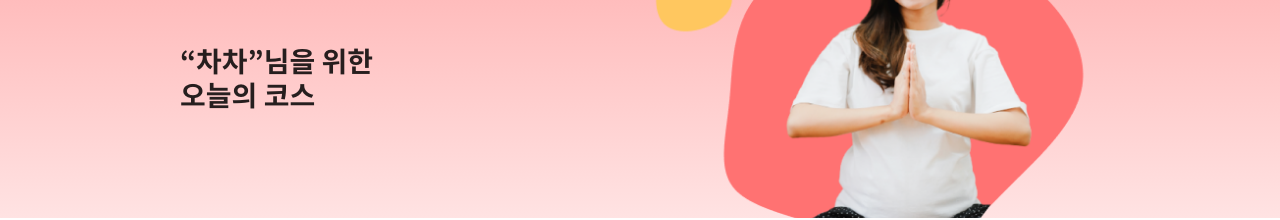
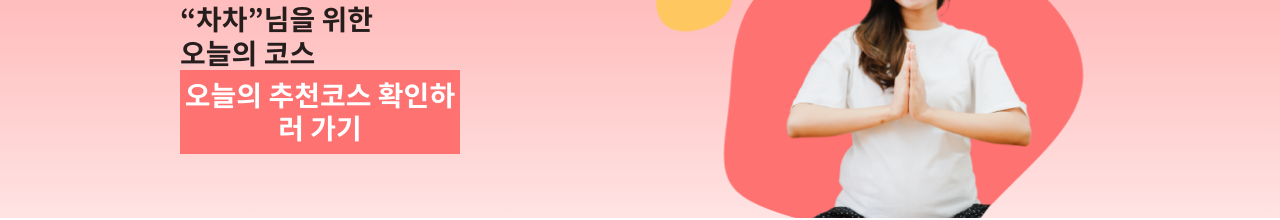
Before and after one commit to JShwa0429/wellai, a React (Create React App) app: page /course in a window 1280 px wide. Shown: the part 182-402 px from the top of the page. Built offline with nearby package versions, Linux system fonts and the light colour scheme; no server answers.

Commit message:
feat : 오늘의 추천 코스 추가

```diff
--- a/src/api/CourseApi.ts
+++ b/src/api/CourseApi.ts
@@ -3,10 +3,10 @@ import type * as Api from './common';
 
 interface requestApiOptions {
   readonly course: AxiosInstance;
-  readonly recommendCourse: () => AxiosPromise<Api.detailResponse>;
+  readonly recommendCourse: () => AxiosPromise<Api.detailResponse[]>;
   readonly getCourse: () => AxiosPromise<Api.courseList>;
   readonly getDetailInformation: (id: string | undefined) => AxiosPromise<Api.detailResponse>;
-  readonly getReview: (id: string | undefined) => AxiosPromise<Api.reviewReponse>;
+  readonly getReview: (id: string) => AxiosPromise<Api.reviewReponse>;
   postReview: (id: string | undefined, reviewData: Api.reviewRequest) => AxiosPromise<Api.review>;
   putReview: (id: string, reviewData: Api.reviewRequest) => AxiosPromise<Api.review>;
   readonly deleteReview: (id: string) => AxiosPromise<void>;
@@ -25,7 +25,7 @@ export const CourseApi = (): requestApiOptions => {
   return {
     course,
     getCourse: () => course.get(`/list`),
-    recommendCourse: () => course.get(`/recommend`),
+    recommendCourse: () => course.get(`/recommendation`),
     getDetailInformation: (id) => course.get(`/${id}`),
     getReview: (id) => course.get(`/${id}/review`),
     postReview: (id, reviewData) =>
--- a/src/components/common/Banner.tsx
+++ b/src/components/common/Banner.tsx
@@ -1,12 +1,21 @@
+import { detailResponse } from 'api/common';
+import { CourseApi } from 'api/CourseApi';
+import { useEffect, useState } from 'react';
+import { Link } from 'react-router-dom';
 import styled from 'styled-components';
-import { Summary } from '.';
+
 const Banner = () => {
-  const data = {
-    id: '0',
-    title: '절대 빠진다, 하루 1시간! 복부 군살 제거 홈트',
-    duration: ['3주', '3주차', '60분'],
-    hashTags: ['#초중급', '#군살', '#다이어트'],
-  };
+  const [datas, setDatas] = useState<detailResponse[]>([]);
+  useEffect(() => {
+    const course = CourseApi();
+    course
+      .recommendCourse()
+      .then((res) => {
+        console.log(res.data);
+        setDatas(res.data);
+      })
+      .catch((err) => console.log(err.response));
+  }, []);
   return (
     <Div>
       <div className="banner">
@@ -14,6 +23,9 @@ const Banner = () => {
           {`“차차”`}님을 위한
           <br /> 오늘의 코스
         </p>
+        <Link to={`../course/${datas[0]?.id}`}>
+          <Button>오늘의 추천코스 확인하러 가기</Button>
+        </Link>
       </div>
       <div className="summary">
         <div className="image">
@@ -65,6 +77,12 @@ const Div = styled.div`
   }
 `;
 
+const Button = styled.button`
+  width: 10em;
+  height: 3em;
+  color: ${(props) => props.theme.sub};
+  background-color: ${(props) => props.theme.main};
+`;
 // const DivSummary = styled.div`
 //   font-size: 1.5em;
 //   display: flex;
```
